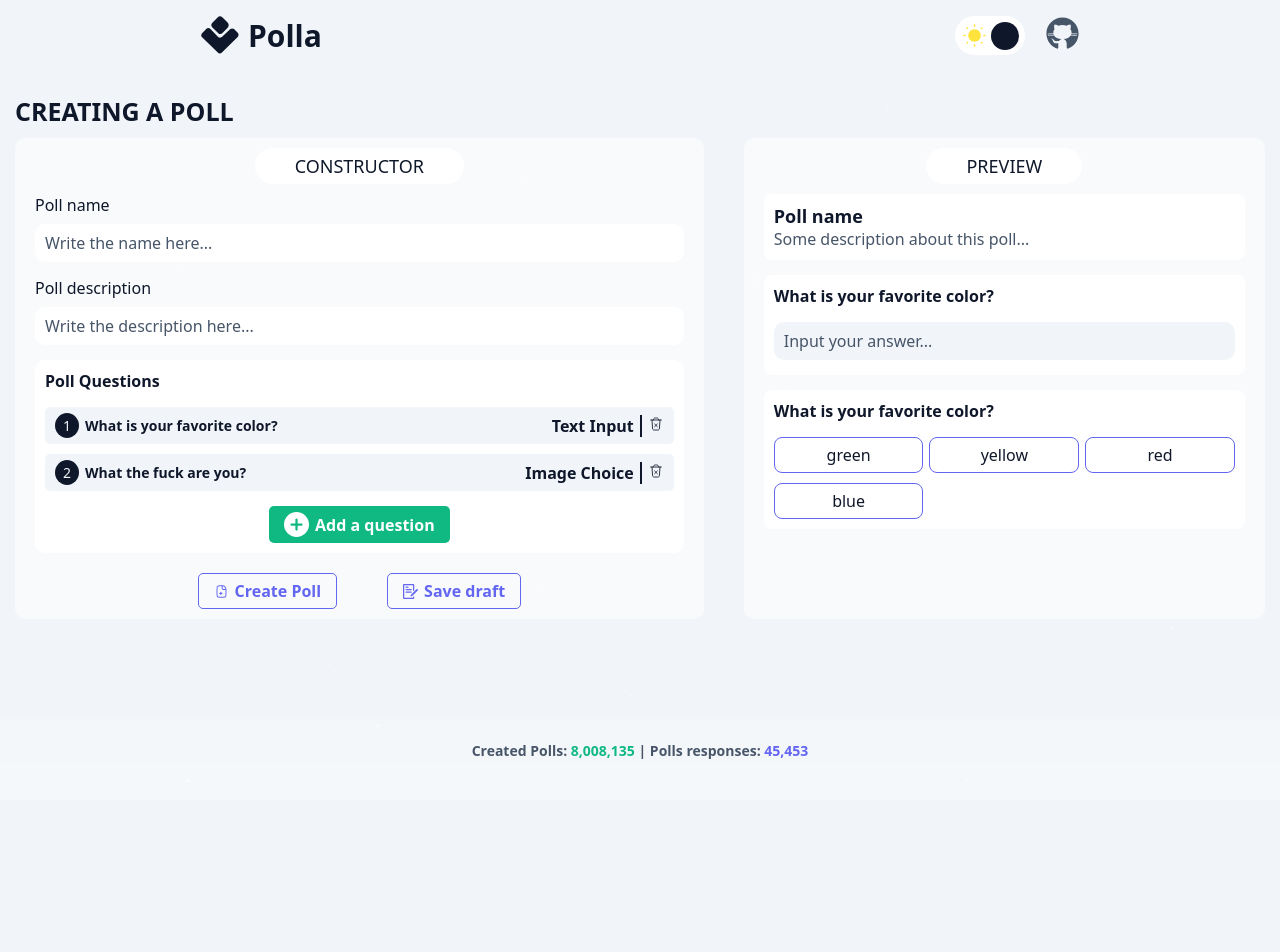
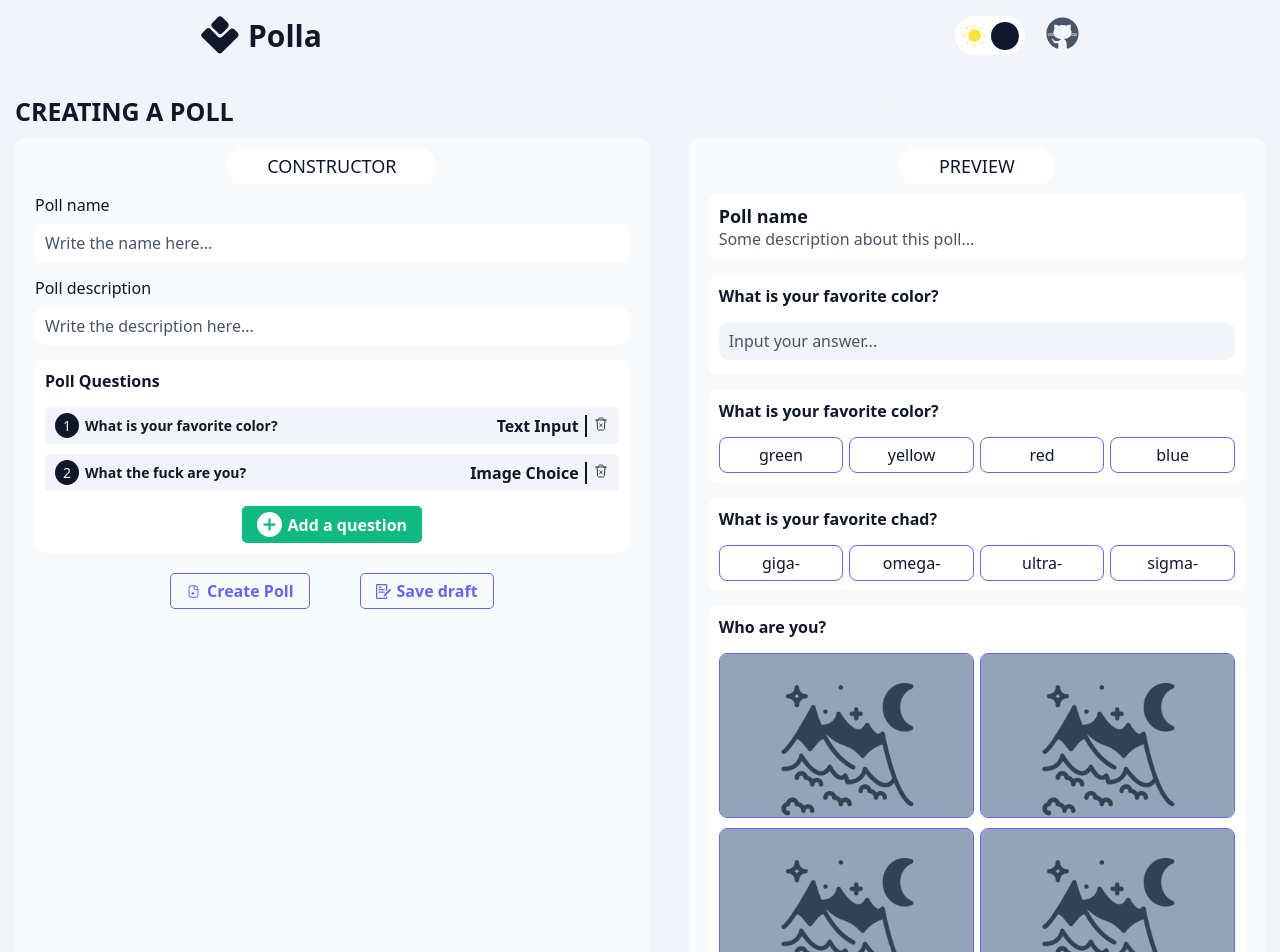
Before and after one commit to DanilaMusaev/Polla-frontend, a Nuxt app: page /create in a window 1280 px wide. Shown: the top 952 px of the page. Before the commit the page ends 800 px from the top, so only its background shows below. Built offline with nearby package versions, Linux system fonts and the light colour scheme.

Commit message:
The preview questions component is finished. It is necessary to implement a modal for adding questions in the constructor.

```diff
--- a/app/assets/css/global.css
+++ b/app/assets/css/global.css
@@ -102,7 +102,7 @@ body {
 } */
 
 .main-content {
-	margin-top: 30px;
+	margin: 30px 0 40px;
 }
 
 .title-1 {
--- a/app/components/domain/common/Question.vue
+++ b/app/components/domain/common/Question.vue
@@ -2,6 +2,8 @@
 import type { QuestionFromApi } from '~/api/types/poll.api-type';
 import Text from './questions-types/Text.vue';
 import SingleChoice from './questions-types/SingleChoice.vue';
+import MultipleChoice from './questions-types/MultipleChoice.vue';
+import ImageChoice from './questions-types/ImageChoice.vue';
 
 interface Props {
     question: Omit<QuestionFromApi, 'pollId'>;
@@ -18,8 +20,8 @@ const emit = defineEmits<Emits>();
 const componentMap = {
     TEXT: Text,
     SINGLE_CHOICE: SingleChoice,
-    MULTIPLE_CHOICE: Text,
-    IMAGE_CHOICE: Text,
+    MULTIPLE_CHOICE: MultipleChoice,
+    IMAGE_CHOICE: ImageChoice,
     RATING: Text,
 } as const;
 
--- /dev/null
+++ b/app/components/domain/common/questions-types/ImageChoice.vue
@@ -0,0 +1,67 @@
+<script setup lang="ts">
+import type { QuestionFromApi } from '~/api/types/poll.api-type';
+
+interface Props {
+    question: Omit<QuestionFromApi, 'pollId'>;
+    modelValue?: string | number;
+}
+interface Emits {
+    (e: 'update:modelValue', value: string | number): void;
+}
+
+const props = defineProps<Props>();
+const emit = defineEmits<Emits>();
+
+const handleChange = (value: string | number) => {
+    emit('update:modelValue', value);
+};
+</script>
+
+<template>
+    <div class="question-image-choice">
+        <UiQuestionBaseBorderChoice
+            v-for="choice, index in props.question.options"
+            :key="`${index}__${choice}`"
+            :is-selected="modelValue === choice"
+            class="choice-label"
+            flex
+        >
+            <input
+                type="radio"
+                :name="props.question.id"
+                :value="choice"
+                :checked="modelValue === choice"
+                @change="handleChange(choice)"
+                class="choice-input"
+            />
+            <div class="choice-content">
+                <!-- Need add images handle from question prop -->
+                <NuxtImg class="choice-image" src="/images/ImagePlaceholder.png" placeholder="/images/ImagePlaceholder.png" />
+            </div>
+        </UiQuestionBaseBorderChoice>
+    </div>
+</template>
+
+<style scoped>
+.question-image-choice{
+    display: grid;
+    grid-template-columns: repeat(auto-fit, minmax(180px, 1fr));
+    gap: 10px 6px;
+}
+
+.choice-input {
+    display: none;
+    visibility: hidden;
+    pointer-events: none;
+}
+
+.choice-content {
+    overflow: hidden;
+    width: 100%;
+    border-radius: 6px;
+}
+
+.choice-image {
+    width: 100%;
+}
+</style>
--- /dev/null
+++ b/app/components/domain/common/questions-types/MultipleChoice.vue
@@ -0,0 +1,72 @@
+<script setup lang="ts">
+import type { QuestionFromApi } from '~/api/types/poll.api-type';
+
+interface Props {
+    question: Omit<QuestionFromApi, 'pollId'>;
+    modelValue?: (string | number)[];
+}
+interface Emits {
+    (e: 'update:modelValue', value: (string | number)[]): void;
+}
+
+const props = defineProps<Props>();
+const emit = defineEmits<Emits>();
+
+const currentValue = computed(() => {
+    return Array.isArray(props.modelValue) ? props.modelValue : [];
+});
+
+const handleChange = (value: string | number, checked: boolean) => {
+    let newValue: (string | number)[];
+
+    if (checked) {
+        newValue = [...currentValue.value, value];
+    } else {
+        newValue = currentValue.value.filter(v => v !== value);
+    }
+
+    emit('update:modelValue', newValue);
+};
+</script>
+
+<template>
+    <div class="question-multiple-choice">
+        <UiQuestionBaseBorderChoice
+            v-for="(choice, index) in props.question.options"
+            :key="`${index}__${choice}`"
+            :is-selected="modelValue?.includes(choice)"
+            class="choice-label"
+            flex
+            center
+        >
+            <input
+                type="checkbox"
+                :value="choice"
+                :checked="modelValue?.includes(choice)"
+                @change="handleChange(choice, ($event.target as HTMLInputElement).checked)"
+                class="choice-input"
+            />
+            <div class="choice-content">
+                <span class="choice-label-text">{{ choice }}</span>
+            </div>
+        </UiQuestionBaseBorderChoice>
+    </div>
+</template>
+
+<style scoped>
+.question-multiple-choice {
+    display: grid;
+    grid-template-columns: repeat(auto-fit, minmax(120px, 1fr));
+    gap: 10px 6px;
+}
+
+.choice-input {
+    display: none;
+    visibility: hidden;
+    pointer-events: none;
+}
+
+.choice-content {
+    padding: 6px 15px;
+}
+</style>
--- a/app/components/domain/create/Preview.vue
+++ b/app/components/domain/create/Preview.vue
@@ -1,12 +1,46 @@
 <script setup lang="ts">
-const answers = reactive({
-    single: ''
-})
+import type { QuestionFromApi } from '~/api/types/poll.api-type';
 
-const onQuestionChange = (value: any) => {
-    console.log('WORKING, new value:', value);
-    answers.single = value;
-}
+const QUESTIONS_TEST: Omit<QuestionFromApi, 'pollId'>[] = [
+    {
+        id: '1314sdaf234',
+        type: 'TEXT',
+        text: 'What is your favorite color?',
+        order: 1,
+    },
+    {
+        id: '124141',
+        type: 'SINGLE_CHOICE',
+        text: 'What is your favorite color?',
+        order: 2,
+        options: ['green', 'yellow', 'red', 'blue'],
+    },
+    {
+        id: '879568765',
+        type: 'MULTIPLE_CHOICE',
+        text: 'What is your favorite chad?',
+        order: 3,
+        options: ['giga-', 'omega-', 'ultra-', 'sigma-'],
+    },
+    {
+        id: '21879huasjh24',
+        type: 'IMAGE_CHOICE',
+        text: 'Who are you?',
+        order: 4,
+        options: [
+            '/uploads/suchka.png',
+            '/uploads/glotter.png',
+            '/uploads/mashina.png',
+            '/uploads/lox.png',
+        ],
+    },
+];
+// Test var
+const answers = reactive<Record<string, any>>({});
+
+const handleAnswerChange = (value: any, questionId: string) => {
+    answers[questionId] = value;
+};
 </script>
 
 <template>
@@ -17,12 +51,17 @@ const onQuestionChange = (value: any) => {
             <p class="preview__desc">Some description about this poll...</p>
         </div>
         <div class="preview__questions-list">
-            <DomainCommonQuestion :question="{id: '1314sdaf234', type: 'TEXT', text: 'What is your favorite color?', order: 1}" />
-            <DomainCommonQuestion :question="{id: '124141', type: 'SINGLE_CHOICE', text: 'What is your favorite color?', order: 2, options: ['green', 'yellow', 'red', 'blue']}" :model-value="answers.single" @update:model-value="onQuestionChange" />
+            <DomainCommonQuestion
+                v-for="question in QUESTIONS_TEST"
+                :question="question"
+                v-model:model-value="answers[question.id]"
+                @update:model-value="
+                    (value) => handleAnswerChange(value, question.id)
+                "
+            />
         </div>
     </div>
 </template>
-
 
 <style scoped>
 .preview {
--- a/app/components/ui/question/BaseBorderChoice.vue
+++ b/app/components/ui/question/BaseBorderChoice.vue
@@ -1,6 +1,6 @@
 <script setup lang="ts">
 interface Props {
-    isSelected: boolean;
+    isSelected?: boolean;
     flex?: boolean;
     column?: boolean;
     center?: boolean;
```
Also changed, not shown: public/images/ImagePlaceholder.png (added), public/images/ImagePlaceholder@2x.png (added).
